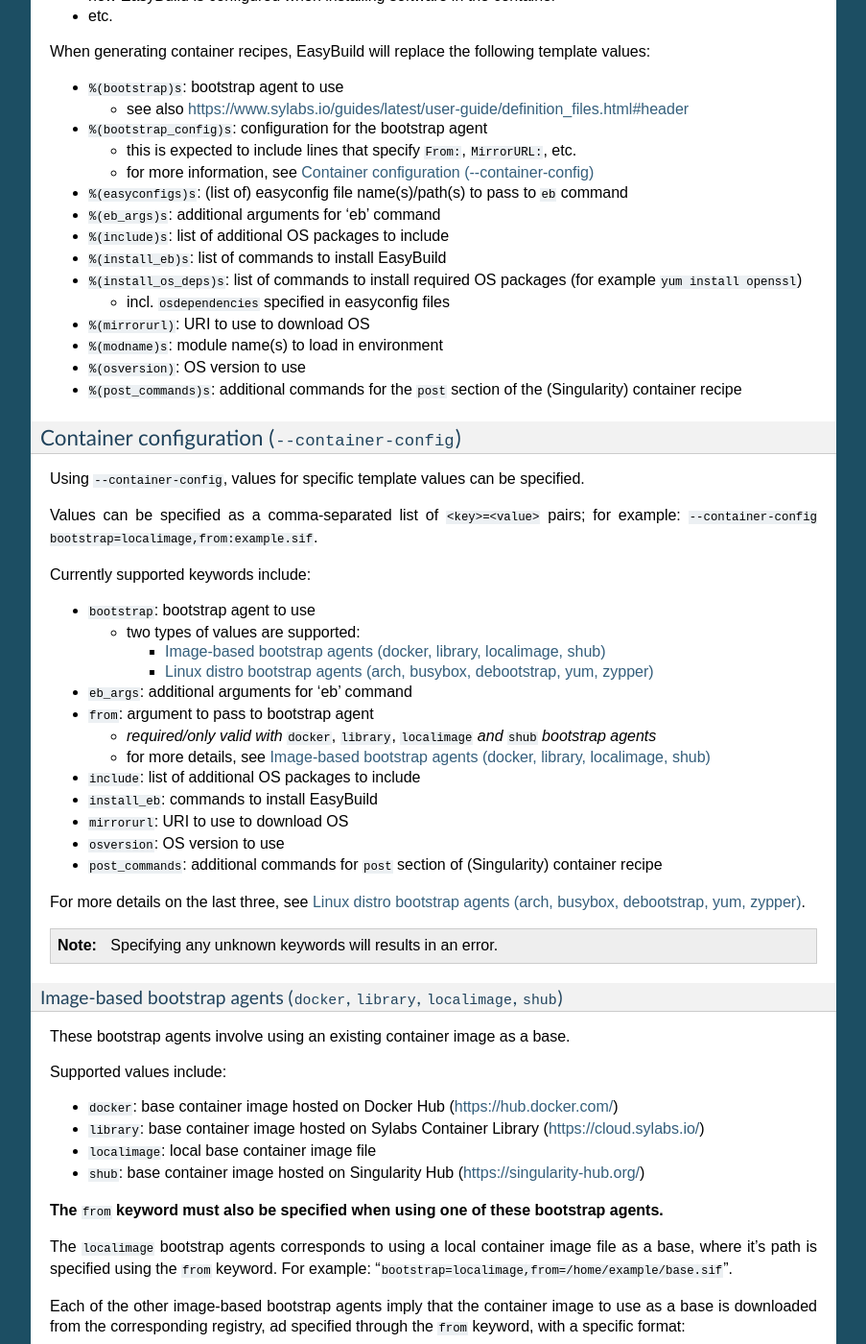
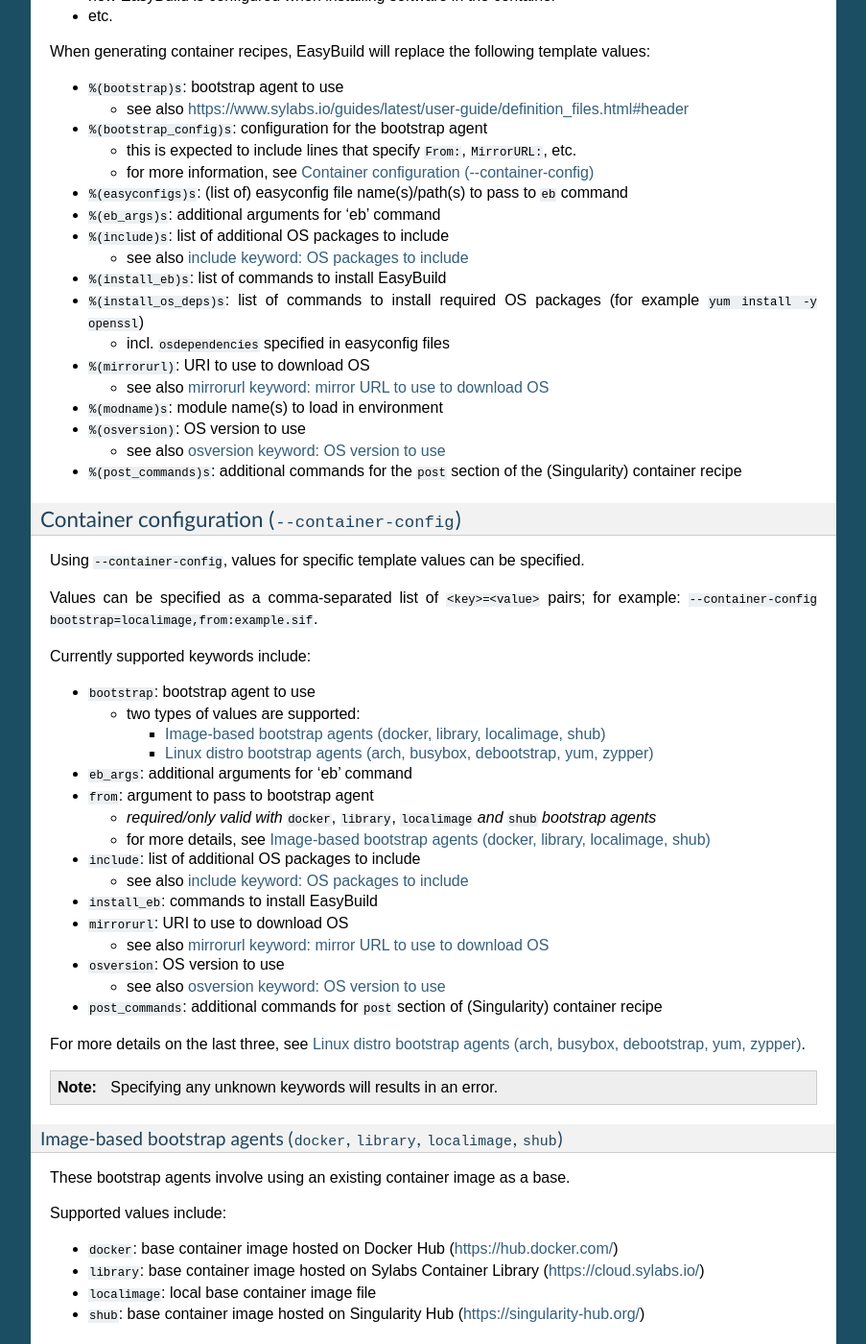
Before and after one commit to easybuilders/easybuild, a Sphinx documentation site: the page built from docs/Containers.rst, in a window 1280 px wide and 1400 px high, scrolled down 1512 px. Shown: the whole window at 96% size, without its empty margins (198-1101 px from the left). Built offline with Sphinx 7.4.7, drawn with Linux system fonts in a browser that asks for light colours; pages that are not in the unit, such as notebooks, are missing from menus.

Commit message:
add references to include/mirrorurl/osversion subsections in --container-template-recipe section

```diff
--- a/docs/Containers.rst
+++ b/docs/Containers.rst
@@ -83,14 +83,23 @@
 * ``%(easyconfigs)s``: (list of) easyconfig file name(s)/path(s) to pass to ``eb`` command
 * ``%(eb_args)s``: additional arguments for 'eb' command
 * ``%(include)s``: list of additional OS packages to include
+
+  * see also :ref:`container_bootstrap_agent_linux_distro_include`
+
 * ``%(install_eb)s``: list of commands to install EasyBuild
-* ``%(install_os_deps)s``: list of commands to install required OS packages (for example ``yum install openssl``)
+* ``%(install_os_deps)s``: list of commands to install required OS packages (for example ``yum install -y openssl``)
 
   * incl. ``osdependencies`` specified in easyconfig files
 
 * ``%(mirrorurl)``: URI to use to download OS
+
+  * see also :ref:`container_bootstrap_agent_linux_distro_mirrorurl`
+
 * ``%(modname)s``: module name(s) to load in environment
 * ``%(osversion)``: OS version to use
+
+  * see also :ref:`container_bootstrap_agent_linux_distro_osversion`
+
 * ``%(post_commands)s``: additional commands for the ``post`` section of the (Singularity) container recipe
 
 
@@ -121,9 +130,18 @@
   * for more details, see :ref:`container_bootstrap_agent_image_based`
 
 * ``include``: list of additional OS packages to include
+
+  * see also :ref:`container_bootstrap_agent_linux_distro_include`
+
 * ``install_eb``: commands to install EasyBuild
 * ``mirrorurl``: URI to use to download OS
+
+  * see also :ref:`container_bootstrap_agent_linux_distro_mirrorurl`
+
 * ``osversion``: OS version to use
+
+  * see also :ref:`container_bootstrap_agent_linux_distro_osversion`
+
 * ``post_commands``: additional commands for ``post`` section of (Singularity) container recipe
 
 For more details on the last three, see :ref:`container_bootstrap_agent_linux_distro`.
```
